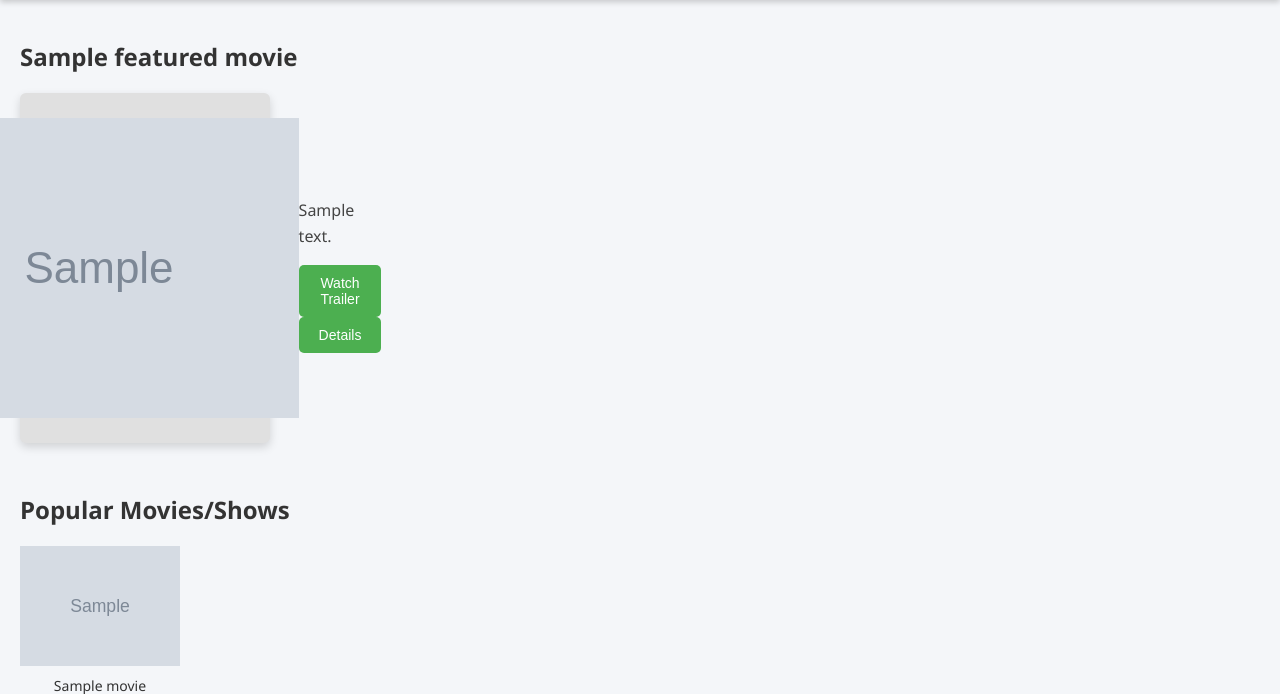
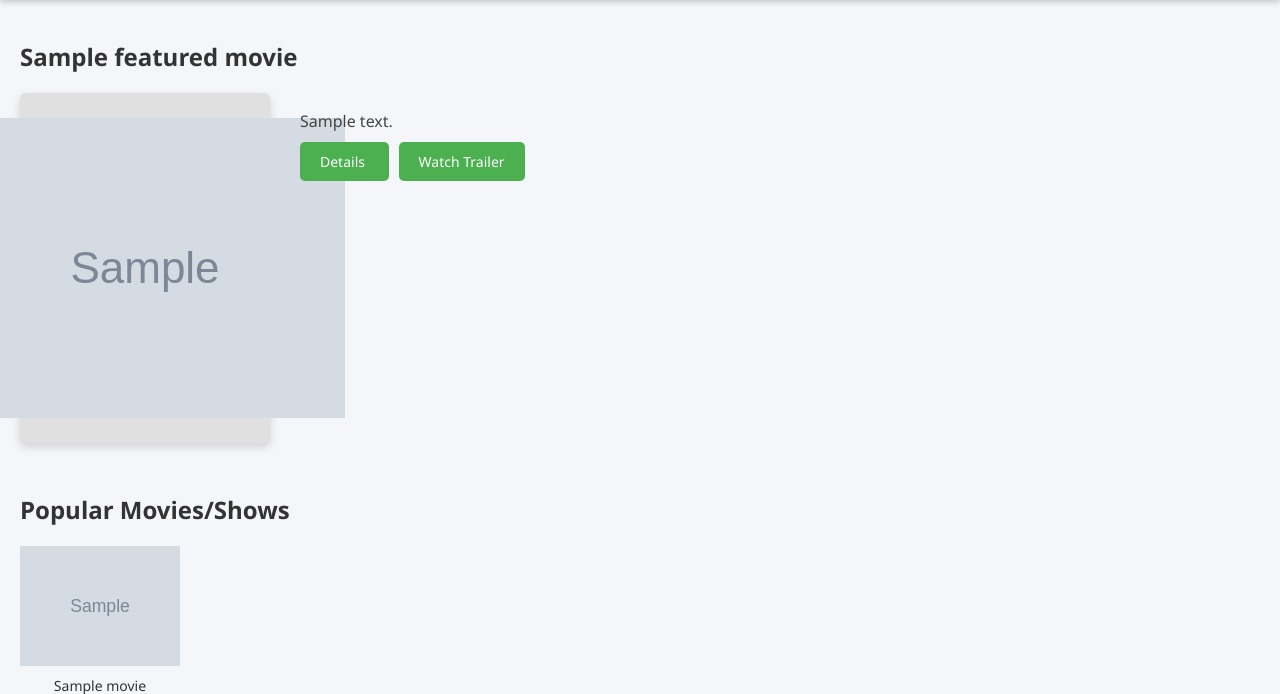
Before and after one commit to Duncan-Pringle/Web-Development-Assignement, a Flask app: template templates/index.html in a window 1280 px wide. Shown: the part 117-811 px from the top of the page. Run offline with Flask 3, Linux system fonts and the light colour scheme; the template is opened without the code that fills it: most values are stand-ins (such as "Sample title", 1, 10 or a date in 2020); grey boxes marked "Sample" are stand-in pictures; some libraries are stand-ins or nearby versions.

Commit message:
Refactor featuredMovie.html: update button elements to links for improved navigation and consistency

```diff
--- a/templates/featuredMovie.html
+++ b/templates/featuredMovie.html
@@ -1,15 +1,29 @@
 <section class="featured-section">
     <h2>{{ featured_movie.title }}</h2>
+
     <div class="featured-content">
-                <div class="image-placeholder featured-img">
-                    <img src="{{ featured_movie.poster_url }}" alt="{{ featured_movie.title }}"
+
+        <div class="featured-img">
+            <img src="{{ featured_movie.poster_url }}" alt="{{ featured_movie.title }}">
         </div>
+
         <div class="featured-details">
             <p class="synopsis">{{ featured_movie.description }}</p>
+
             <div class="button-group">
-                        <button class="btn">Watch Trailer</button>
-                        <button class="btn" onclick="movieDetails()">Details</button>
+
+                <a href="/movie/{{ featured_movie.id }}" class="btn">
+                    Details
+                </a>
+
+                <a href="https://www.youtube.com/results?search_query={{ featured_movie.title }} trailer"
+                   target="_blank"
+                   class="btn">
+                   Watch Trailer
+                </a>
+
             </div>
         </div>
+
     </div>
 </section>
```
Lines whose indentation alone changed are shown as unchanged.
